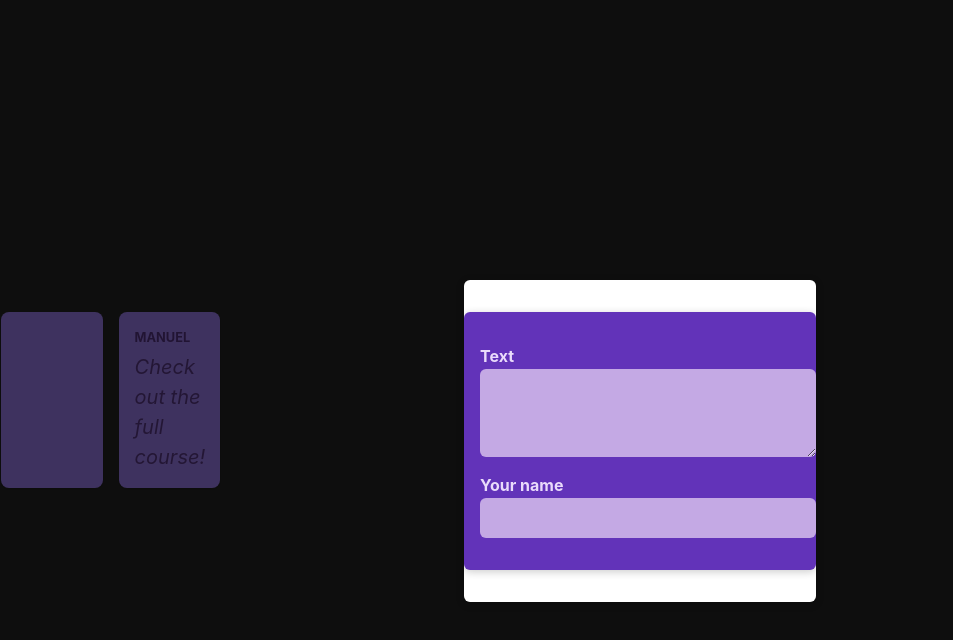
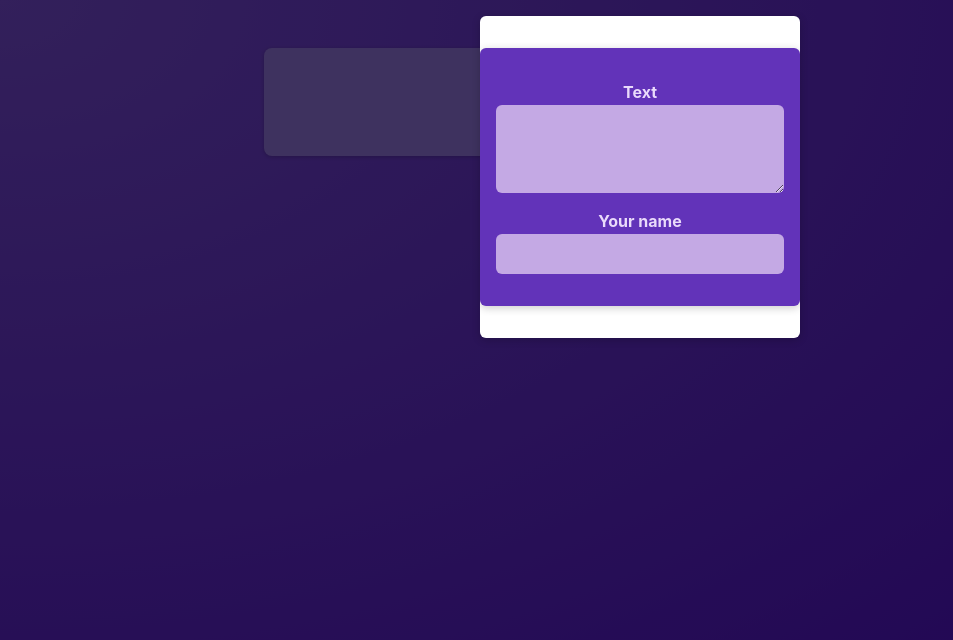
Before and after one commit to curogihu/first-app, a React (Vite) app in the folder react-crash-course/: page / in a window 1280 px wide. Shown: the top 640 px of the page, without its empty margins (0-953 px from the left). Built offline with nearby package versions, Linux system fonts and the light colour scheme.

Commit message:
applid to fix css

```diff
--- a/react-crash-course/src/index.css
+++ b/react-crash-course/src/index.css
@@ -1,22 +1,23 @@
+* {
+  box-sizing: border-box;
+}
+
 :root {
-  font-family: Inter, system-ui, Avenir, Helvetica, Arial, sans-serif;
-  line-height: 1.5;
+  min-height: 100vh;
+  font-family: Inter, Avenir, Helvetica, Arial, sans-serif;
+  font-size: 16px;
+  line-height: 24px;
   font-weight: 400;
-
-  color-scheme: light dark;
-  color: rgba(255, 255, 255, 0.87);
-  background-color: #242424;
-
+  background-image: radial-gradient(ellipse at top left, #7f50e4, #4c05d0);
   font-synthesis: none;
   text-rendering: optimizeLegibility;
   -webkit-font-smoothing: antialiased;
   -moz-osx-font-smoothing: grayscale;
+  -webkit-text-size-adjust: 100%;
 }
 
 body {
   margin: 0;
-  display: flex;
-  place-items: center;
-  min-width: 320px;
-  min-height: 100vh;
+  text-align: center;
+  color: #e6ddf9;
 }
```
